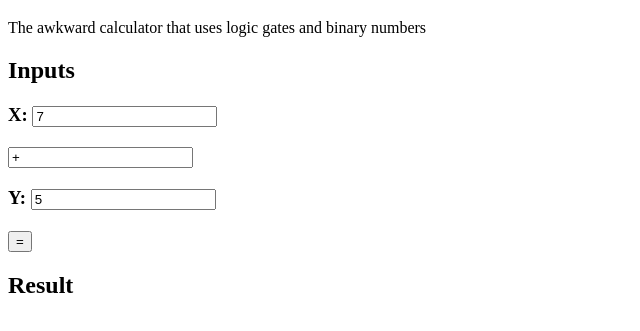
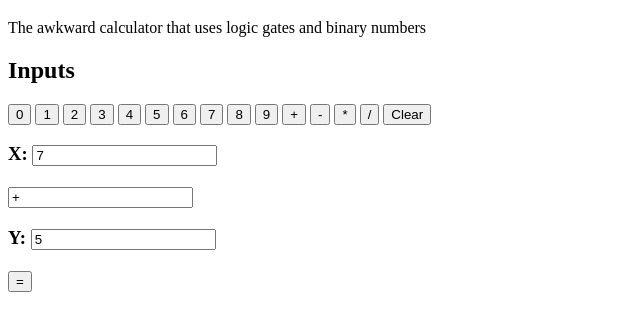
Before and after one commit to CyprianESPI/odin-logicalc, a plain HTML site: page index.html in a window 1280 px wide. Shown: the part 61-392 px from the top of the page, without its empty margins (0-640 px from the left). Drawn offline with Linux system fonts and the light colour scheme.

Commit message:
Adding html click buttons

```diff
--- a/index.html
+++ b/index.html
@@ -15,6 +15,29 @@
     <p>The awkward calculator that uses logic gates and binary numbers</p>
 
     <h2>Inputs</h2>
+
+    <main>
+        <div>
+            <div id="result"></div>
+
+            <div id="calcBtns">
+                <button id="0" onclick="btnClick(0)">0</button>
+                <button id="1" onclick="btnClick(1)">1</button>
+                <button id="2" onclick="btnClick(2)">2</button>
+                <button id="3" onclick="btnClick(3)">3</button>
+                <button id="4" onclick="btnClick(4)">4</button>
+                <button id="5" onclick="btnClick(5)">5</button>
+                <button id="6" onclick="btnClick(6)">6</button>
+                <button id="7" onclick="btnClick(7)">7</button>
+                <button id="8" onclick="btnClick(8)">8</button>
+                <button id="9" onclick="btnClick(9)">9</button>
+                <button id="+" onclick="btnClick('+')">+</button>
+                <button id="-" onclick="btnClick('-')">-</button>
+                <button id="*" onclick="btnClick('*')">*</button>
+                <button id="/" onclick="btnClick('/')">/</button>
+                <button id="clear" onclick="btnClick('clear')">Clear</button>
+            </div>
+        </div>
 
         <h3>
             <label for="x">X:</label>
@@ -40,10 +63,9 @@
         <h3>
             <button onclick="operate()">=</button>
         </h3>
+    </main>
 
-    <h2>Result</h2>
 
-    <div id="result"></div>
 </body>
 
 </html>
--- a/index.js
+++ b/index.js
@@ -1,4 +1,15 @@
 const DEBUG = true;
+
+main();
+
+function main() {
+}
+
+function btnClick(event) {
+    if (DEBUG) {
+        console.log("clicked", event);
+    }
+}
 
 function operate() {
     // Get input values
```
Lines whose indentation alone changed are shown as unchanged.
